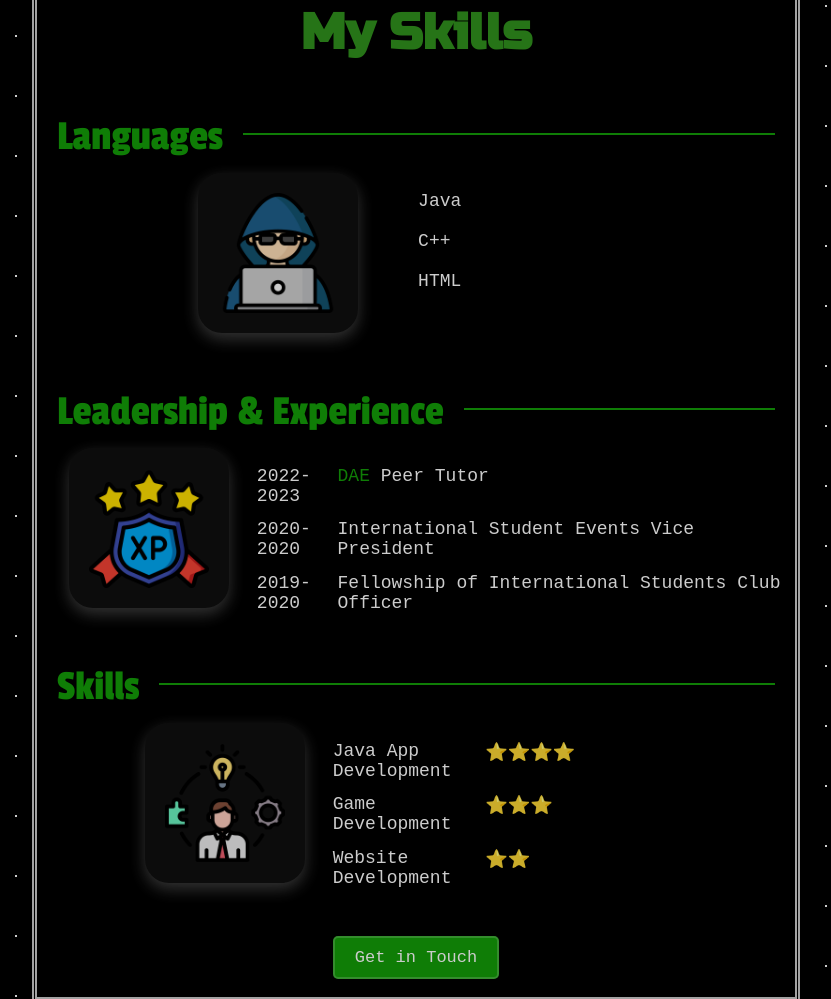
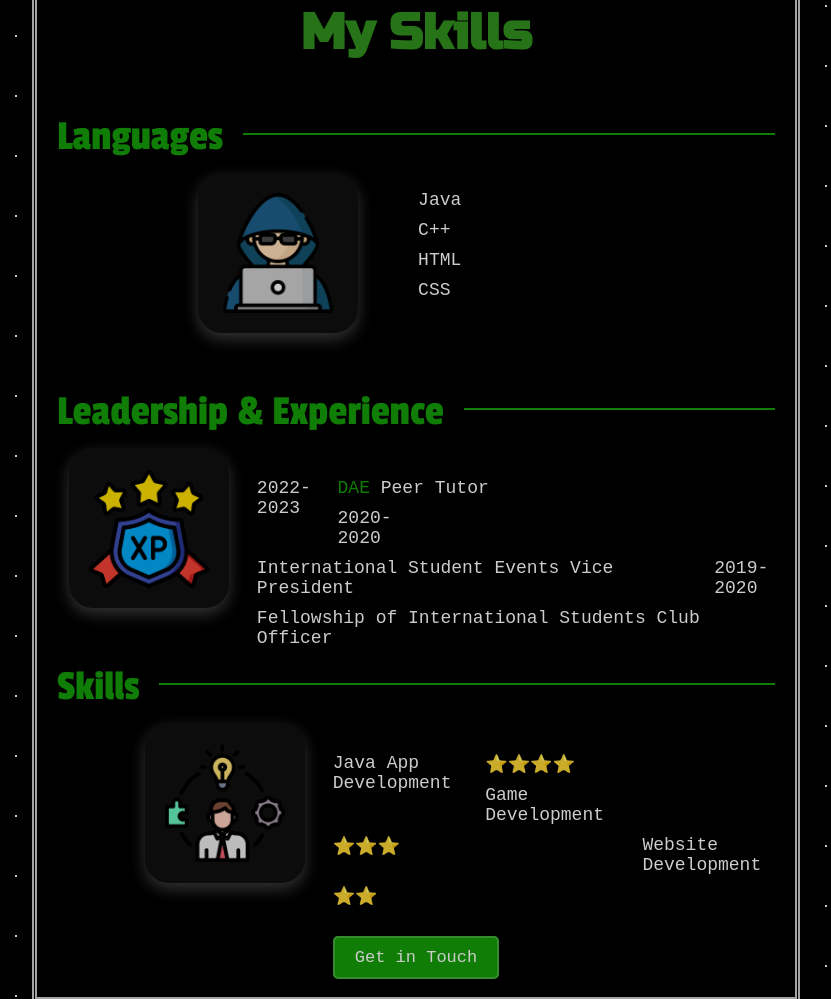
Before and after one commit to jw27180/web_resume, a plain HTML site: page index.html in a window 1280 px wide. Shown: the part 1208-2207 px from the top of the page, without its empty margins (224-1055 px from the left). Drawn offline with Linux system fonts and the light colour scheme.

Commit message:
updated dls to use float and made line spacing

```diff
--- a/css/style.css
+++ b/css/style.css
@@ -154,6 +154,12 @@ h2#header{
 ul {
     list-style: none;
     font-size: 18px;
+    margin-top: 17px;
+    margin-bottom: 17px;
+}
+
+li {
+    margin-bottom: 10px;
 }
 
 .textdivText {
@@ -218,19 +224,29 @@ hr {
 }
 
 dl {
-    height:100%;
+    height: fit-content;
+    width: 100%;
+    overflow: hidden;
+    margin-top: 30px;
+    margin-bottom: 30px;
+    padding: 0;
     font-size: 18px;
-    display: flex;
-    flex-wrap: wrap;
 }
 
 dt {
     width: 15%;
+    float: left;
+    padding: 0;
+    margin: 0;
+    margin-bottom: 10px;
 }
 
 dd {
-    margin-left: auto;
+    float: left;
+    padding: 0;
+    margin: 0;
     width: 85%;
+    margin-bottom: 10px;
 }
 
 dt#skills {
--- a/index.html
+++ b/index.html
@@ -44,9 +44,10 @@
         </div>
         <div class="column right">
           <ul>
-            <li>Java</li><br>
-            <li>C++</li><br>
+            <li>Java</li>
+            <li>C++</li>
             <li>HTML</li>
+            <li>CSS</li>
           </ul>
         </div>
       </div>
@@ -84,11 +85,11 @@
           <div class="column right" id="skills">
             <dl>
             <dt id="skills">Java App Development</dt>
-              <dd id="skills">⭐⭐⭐⭐</dd>
+              <dd id="skills">⭐⭐⭐⭐</dd> <br>
             <dt id="skills">Game Development</dt>
-              <dd id="skills">⭐⭐⭐</dd>
+              <dd id="skills">⭐⭐⭐</dd> <br>
             <dt id="skills">Website Development</dt>
-              <dd id="skills">⭐⭐</dd>
+              <dd id="skills">⭐⭐</dd> <br>
             </dl>
           </div>
         </div>
```
